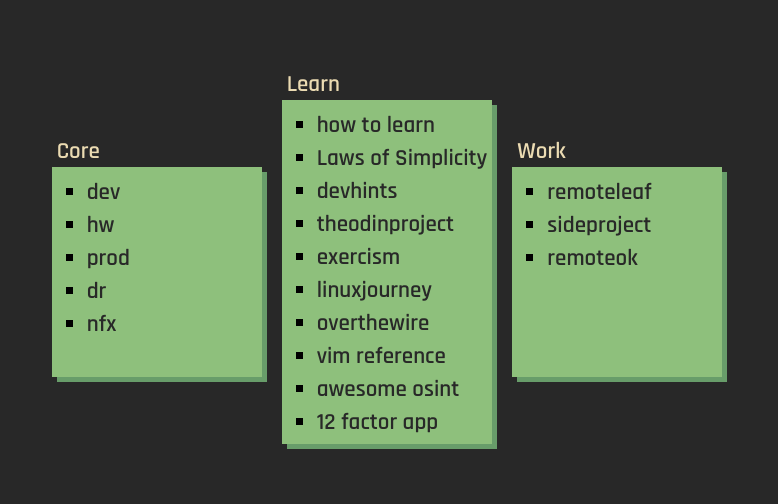
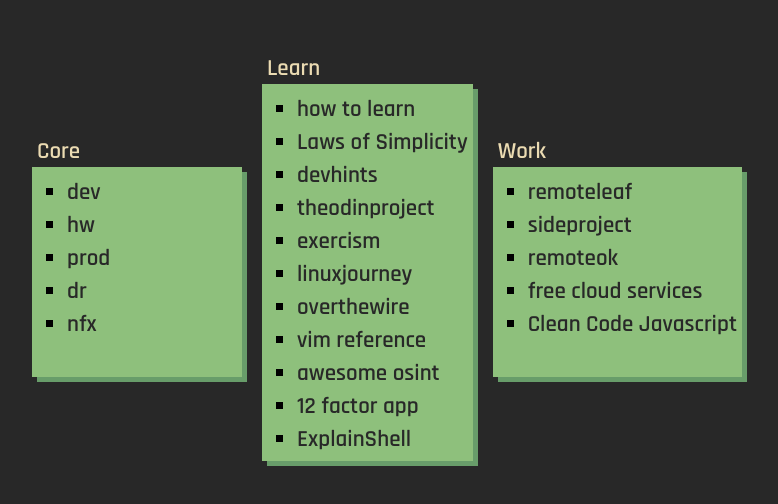
Before and after one commit to shanec-/startpage, a Vue app: page / in a window 1280 px wide. Shown: the part 138-642 px from the top of the page, without its empty margins (253-1031 px from the left). Built offline with nearby package versions, Linux system fonts and the light colour scheme; a web font is replaced by a local one.

Commit message:
feat(data.js): added links

```diff
--- a/src/shared/data.js
+++ b/src/shared/data.js
@@ -66,6 +66,10 @@
       {
         href: "https://12factor.net/",
         text: "12 factor app"
+      },
+      {
+	href: "https://explainshell.com/",
+        text: "ExplainShell"
       }
     ]
   },
@@ -83,6 +87,14 @@
       {
         href: "https://remoteok.io/",
         text: "remoteok"
+      },
+      {
+	href: "https://github.com/ripienaar/free-for-dev",
+        text: "free cloud services"
+      },
+      {
+	href: "https://github.com/ryanmcdermott/clean-code-javascript",
+        text: "Clean Code Javascript"
       }
     ]
   }
```
